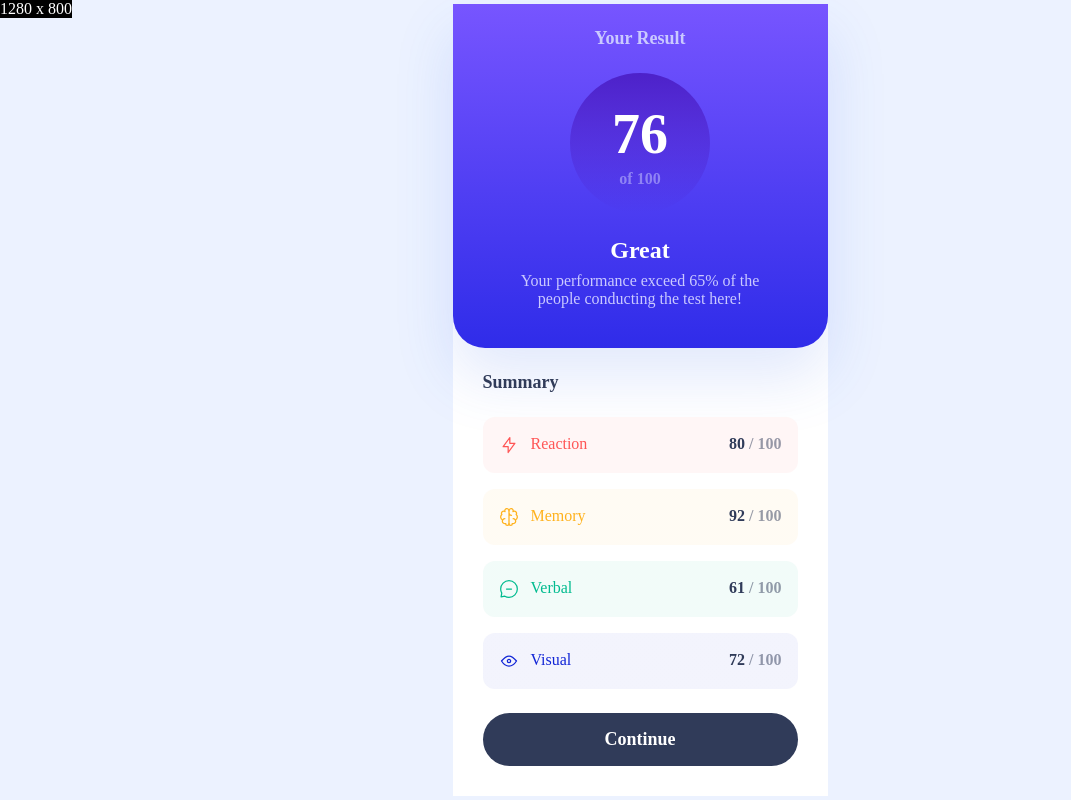
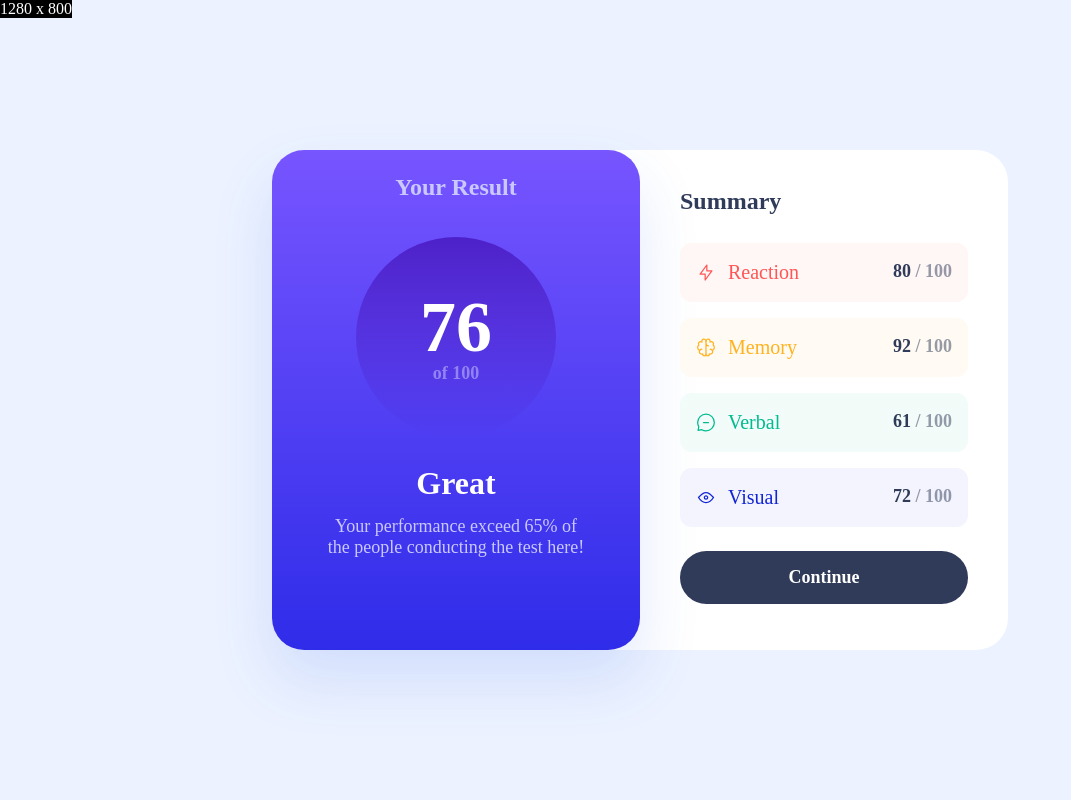
Before and after one commit to jasonluo07/fem-results-summary-component, a React (Vite) app: page / in a window 1280 px wide. Shown: the whole page, without its empty margins (0-1071 px from the left). Built offline with nearby package versions, Linux system fonts and the light colour scheme.

Commit message:
Refactor responsive breakpoints for mobile and desktop

```diff
--- a/src/components/ResultsSummary/ResultSection.tsx
+++ b/src/components/ResultsSummary/ResultSection.tsx
@@ -4,17 +4,15 @@ type ResultSectionProps = {
 
 const ResultSection = ({ averageScore }: ResultSectionProps) => {
   return (
-    <section className="flex flex-col items-center rounded-b-[32px] bg-gradient-to-b from-[#75F] to-[#2F2CE9] pb-[40px] pt-[24px] shadow-[0_30px_60px_0px_rgba(61,108,236,0.15)] desktop:w-1/2 desktop:rounded-[32px]">
-      <h1 className="mb-[24px] text-[18px] font-bold text-[#CAC9FF] desktop:mb-[36px] desktop:text-[24px]">
-        Your Result
-      </h1>
-      <div className="mb-[24px] flex h-[140px] w-[140px] flex-col items-center justify-center rounded-full bg-gradient-to-b from-[#4D21C9] desktop:mb-[28px] desktop:h-[200px] desktop:w-[200px]">
-        <p className="text-[56px] font-extrabold leading-[72px] text-white desktop:text-[72px]">{averageScore}</p>
-        <p className="text-[16px] font-bold text-[#CAC9FF] opacity-[.5168] desktop:text-[18px]">of 100</p>
+    <section className="flex flex-col items-center rounded-b-[32px] bg-gradient-to-b from-[#75F] to-[#2F2CE9] pb-[40px] pt-[24px] shadow-[0_30px_60px_0px_rgba(61,108,236,0.15)] lg:w-1/2 lg:rounded-[32px]">
+      <h1 className="mb-[24px] text-[18px] font-bold text-[#CAC9FF] lg:mb-[36px] lg:text-[24px]">Your Result</h1>
+      <div className="mb-[24px] flex h-[140px] w-[140px] flex-col items-center justify-center rounded-full bg-gradient-to-b from-[#4D21C9] lg:mb-[28px] lg:h-[200px] lg:w-[200px]">
+        <p className="text-[56px] font-extrabold leading-[72px] text-white lg:text-[72px]">{averageScore}</p>
+        <p className="text-[16px] font-bold text-[#CAC9FF] opacity-[.5168] lg:text-[18px]">of 100</p>
       </div>
       <div className="mx-auto w-[260px] text-center">
-        <p className="mb-[8px] text-[24px] font-bold text-white desktop:mb-[14px] desktop:text-[32px]">Great</p>
-        <p className="text-[16px] font-medium text-[#CAC9FF] desktop:text-[18px]">
+        <p className="mb-[8px] text-[24px] font-bold text-white lg:mb-[14px] lg:text-[32px]">Great</p>
+        <p className="text-[16px] font-medium text-[#CAC9FF] lg:text-[18px]">
           Your performance exceed 65% of the people conducting the test here!
         </p>
       </div>
--- a/src/components/ResultsSummary/SummaryItem.tsx
+++ b/src/components/ResultsSummary/SummaryItem.tsx
@@ -16,7 +16,7 @@ const SummaryItem = ({ icon, color, title, score }: SummaryItemProps) => {
       <div className="flex space-x-[12px]">
         <img src={icon} alt={title} />
         <h3
-          className="text-[16px] font-medium desktop:text-[20px]"
+          className="text-[16px] font-medium lg:text-[20px]"
           style={{
             color,
           }}
@@ -24,7 +24,7 @@ const SummaryItem = ({ icon, color, title, score }: SummaryItemProps) => {
           {title}
         </h3>
       </div>
-      <p className="text-[16px] font-bold text-[#303B59] desktop:text-[18px]">
+      <p className="text-[16px] font-bold text-[#303B59] lg:text-[18px]">
         {score} <span className="opacity-50">/ 100</span>
       </p>
     </li>
--- a/src/components/ResultsSummary/SummarySection.tsx
+++ b/src/components/ResultsSummary/SummarySection.tsx
@@ -15,8 +15,8 @@ type SummarySectionProps = {
 
 const SummarySection = ({ summaryData }: SummarySectionProps) => {
   return (
-    <section className="px-[30px] pb-[30px] pt-[24px] desktop:w-1/2 desktop:px-[40px] desktop:pb-[46px] desktop:pt-[38px]">
-      <h2 className="mb-[24px] text-[18px] font-bold text-[#303B59] desktop:mb-[28px] desktop:text-[24px]">Summary</h2>
+    <section className="px-[30px] pb-[30px] pt-[24px] lg:w-1/2 lg:px-[40px] lg:pb-[46px] lg:pt-[38px]">
+      <h2 className="mb-[24px] text-[18px] font-bold text-[#303B59] lg:mb-[28px] lg:text-[24px]">Summary</h2>
       <ul className="mb-[24px] space-y-[16px]">
         {summaryData.map((item, index) => (
           <SummaryItem
--- a/src/components/ResultsSummary/index.tsx
+++ b/src/components/ResultsSummary/index.tsx
@@ -17,7 +17,7 @@ const ResultsSummary = () => {
   }, []);
 
   return (
-    <div className="w-[375px] bg-white desktop:flex desktop:w-[736px] desktop:rounded-[32px]">
+    <div className="w-[375px] bg-white lg:flex lg:w-[736px] lg:rounded-[32px]">
       <ResultSection averageScore={averageScore} />
       <SummarySection summaryData={summaryData} />
     </div>
--- a/tailwind.config.js
+++ b/tailwind.config.js
@@ -3,10 +3,6 @@ export default {
   content: ['./index.html', './src/**/*.tsx'],
   theme: {
     extend: {},
-    screens: {
-      mobile: '375px',
-      desktop: '1440px',
-    },
   },
   plugins: [],
 };
```
